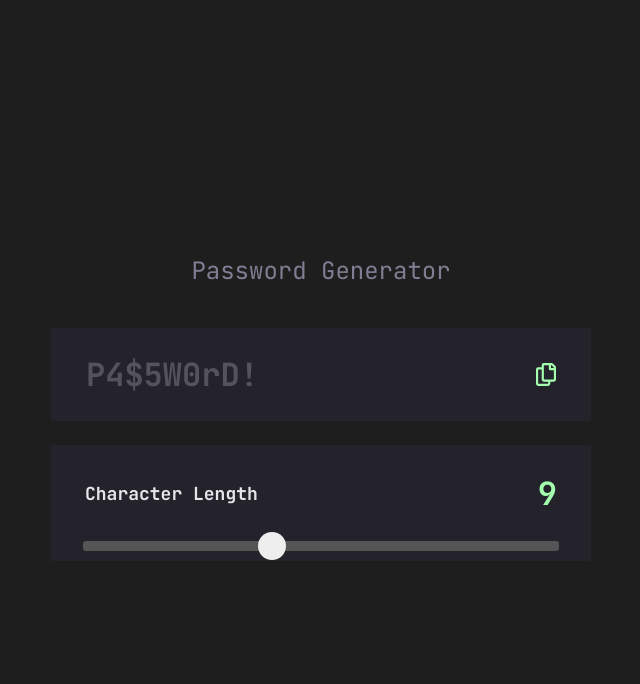
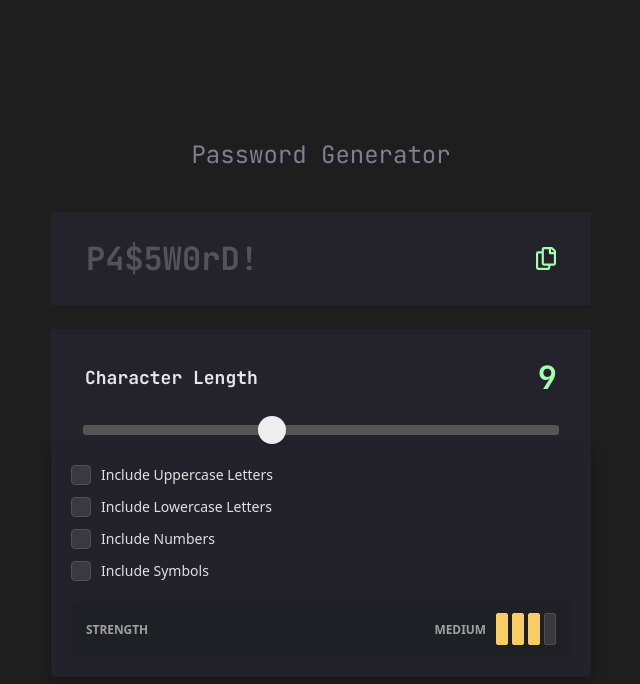
Before and after one commit to DevelopStudios/password-generator, an Angular app: page / in a window 1280 px wide. Shown: the top 684 px of the page, without its empty margins (327-967 px from the left). Built offline with nearby package versions, Linux system fonts and the light colour scheme.

Commit message:
Added  checkbox section

```diff
--- a/angular.json
+++ b/angular.json
@@ -100,5 +100,8 @@
         }
       }
     }
+  },
+  "cli": {
+    "analytics": false
   }
 }
--- a/src/app/app.component.html
+++ b/src/app/app.component.html
@@ -13,12 +13,50 @@
           {{mySliderValue}}
         </div>
       </div>
-      <app-slider
-      [min]="1"
-      [max]="20"
-      [step]="1"
-      [(value)]="mySliderValue"
-></app-slider>
+      <app-slider [min]="1" [max]="20" [step]="1" [(value)]="mySliderValue"></app-slider>
+      <div class="check-container">
+        <ul class="criteria-list">
+          <li class="criterion">
+            <input type="checkbox" id="crit-uppercase" class="criterion__checkbox-input" checked>
+            <label for="crit-uppercase" class="criterion__label">
+              <span class="criterion__checkbox-visual"></span>
+              <span class="criterion__text">Include Uppercase Letters</span>
+            </label>
+          </li>
+          <li class="criterion">
+            <input type="checkbox" id="crit-lowercase" class="criterion__checkbox-input" checked>
+            <label for="crit-lowercase" class="criterion__label">
+              <span class="criterion__checkbox-visual"></span>
+              <span class="criterion__text">Include Lowercase Letters</span>
+            </label>
+          </li>
+          <li class="criterion">
+            <input type="checkbox" id="crit-numbers" class="criterion__checkbox-input" checked >
+            <label for="crit-numbers" class="criterion__label">
+              <span class="criterion__checkbox-visual"></span>
+              <span class="criterion__text">Include Numbers</span>
+            </label>
+          </li>
+          <li class="criterion">
+            <input type="checkbox" id="crit-symbols" class="criterion__checkbox-input">
+            <label for="crit-symbols" class="criterion__label">
+              <span class="criterion__checkbox-visual"></span>
+              <span class="criterion__text">Include Symbols</span>
+            </label>
+          </li>
+        </ul>
+
+        <div class="strength-indicator">
+          <span class="strength-indicator__title">STRENGTH</span>
+          <span class="strength-indicator__level-text">MEDIUM</span>
+          <div class="strength-indicator__bar-container">
+            <span class="strength-indicator__bar-segment is-filled"></span>
+            <span class="strength-indicator__bar-segment is-filled"></span>
+            <span class="strength-indicator__bar-segment is-filled"></span>
+            <span class="strength-indicator__bar-segment"></span>
+          </div>
+        </div>
+      </div>
     </div>
   </div>
 
--- a/src/app/app.component.scss
+++ b/src/app/app.component.scss
@@ -64,3 +64,137 @@
   .password-display:focus {
         color: #eee;
   }
+
+
+  .check-container {
+    --bg-color-primary: #23222A;
+    --text-color-primary: #E0E0E0;
+    --text-color-secondary: #A0A0A0;
+    --accent-color-checked: #4CAF50;
+    --accent-color-strength: #F8CD65;
+    --checkbox-border-color: #505050;
+    --checkbox-bg-unchecked: #3A3940;
+    --bar-segment-empty-bg: #3A3940;
+    --font-family-primary: system-ui, -apple-system, BlinkMacSystemFont, "Segoe UI", Roboto, Oxygen, Ubuntu, Cantarell, "Open Sans", "Helvetica Neue", sans-serif;
+    --base-font-size: 14px;
+    --border-radius-s: 4px;
+    --border-radius-m: 6px;
+
+    background-color: var(--bg-color-primary);
+    color: var(--text-color-primary);
+    font-family: var(--font-family-primary);
+    font-size: var(--base-font-size);
+    padding: 20px;
+    border-radius: var(--border-radius-m);
+    box-shadow: 0 4px 12px rgba(0,0,0,0.3);
+}
+
+.criteria-list {
+    list-style: none;
+    padding: 0;
+    margin: 0 0 20px 0;
+}
+
+.criterion {
+    display: flex;
+    align-items: center;
+    margin-bottom: 12px;
+}
+
+.criterion:last-child {
+    margin-bottom: 0;
+}
+
+.criterion__checkbox-input {
+    opacity: 0;
+    position: absolute;
+    width: 0;
+    height: 0;
+    margin: 0;
+}
+
+.criterion__label {
+    display: flex;
+    align-items: center;
+    cursor: pointer;
+    flex-grow: 1;
+}
+
+.criterion__checkbox-visual {
+    display: inline-block;
+    width: 18px;
+    height: 18px;
+    background-color: var(--checkbox-bg-unchecked);
+    border: 1px solid var(--checkbox-border-color);
+    border-radius: var(--border-radius-s);
+    margin-right: 10px;
+    position: relative;
+    flex-shrink: 0;
+}
+
+.criterion__checkbox-input:checked +.criterion__label.criterion__checkbox-visual {
+    background-color: var(--accent-color-checked);
+    border-color: var(--accent-color-checked);
+}
+
+.criterion__checkbox-input:checked +.criterion__label.criterion__checkbox-visual::after {
+    content: '';
+    position: absolute;
+    left: 5px;
+    top: 2px;
+    width: 5px;
+    height: 10px;
+    border: solid white;
+    border-width: 0 2px 2px 0;
+    transform: rotate(45deg);
+}
+
+.criterion__text {
+    font-size: var(--base-font-size);
+    color: var(--text-color-primary);
+    line-height: 1.4;
+}
+
+.strength-indicator {
+    display: flex;
+    align-items: center;
+    justify-content: space-between;
+    background-color: rgba(0,0,0,0.1);
+    padding: 12px 15px;
+    border-radius: var(--border-radius-s);
+}
+
+.strength-indicator__title {
+    font-size: calc(var(--base-font-size) * 0.85);
+    color: var(--text-color-secondary);
+    text-transform: uppercase;
+    font-weight: bold;
+    margin-right: auto;
+}
+
+.strength-indicator__level-text {
+    font-size: calc(var(--base-font-size) * 0.85);
+    color: var(--text-color-secondary);
+    text-transform: uppercase;
+    font-weight: bold;
+    margin-right: 10px;
+}
+
+.strength-indicator__bar-container {
+    display: flex;
+    gap: 4px;
+}
+
+.strength-indicator__bar-segment {
+    width: 10px;
+    height: 30px;
+    background-color: var(--bar-segment-empty-bg);
+    border: 1px solid var(--checkbox-border-color);
+    border-radius: 2px;
+    transition: background-color 0.3s ease;
+}
+
+.strength-indicator__bar-segment.is-filled {
+    background-color: var(--accent-color-strength);
+    border-color: var(--accent-color-strength);
+}
--- a/src/app/app.component.ts
+++ b/src/app/app.component.ts
@@ -14,6 +14,5 @@ export class AppComponent implements AfterViewInit {
   title = 'password-generator';
   mySliderValue = 9; // Initial value
   ngAfterViewInit(): void {
-
   }
 }
```
